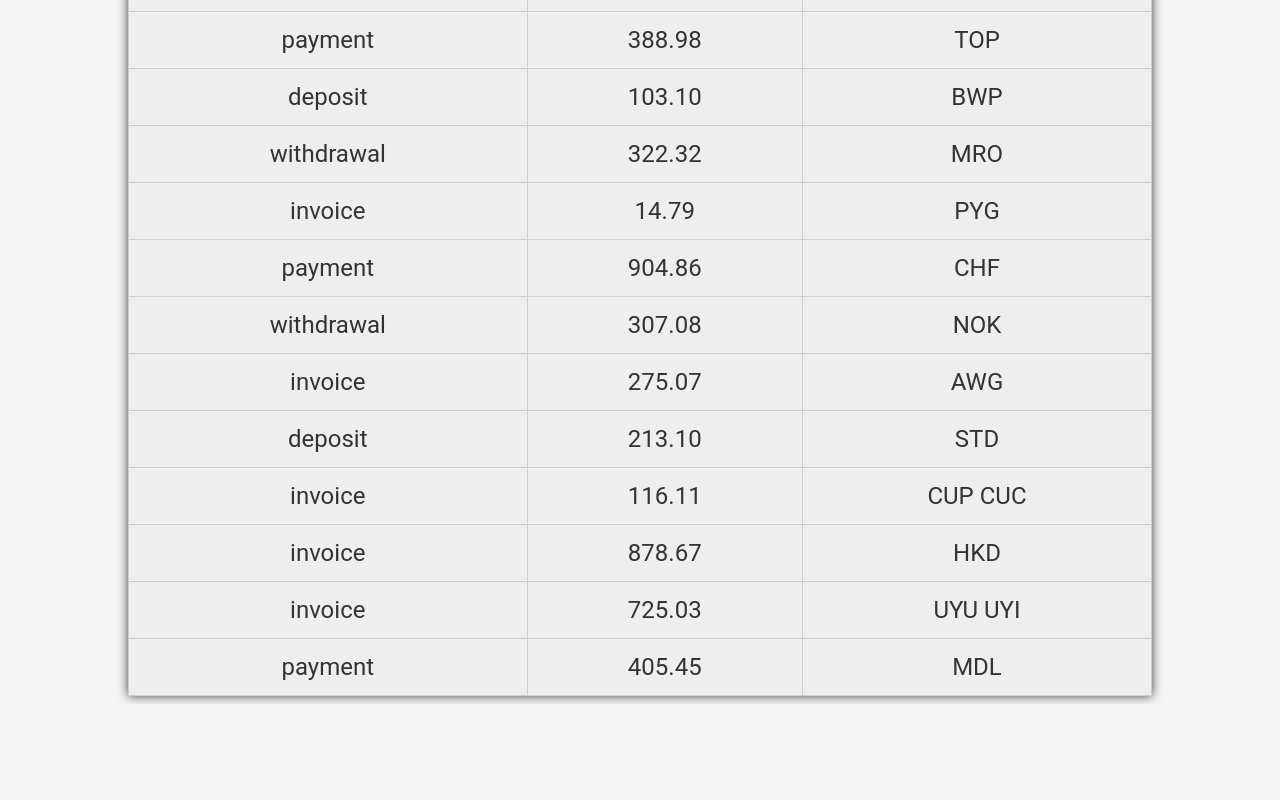
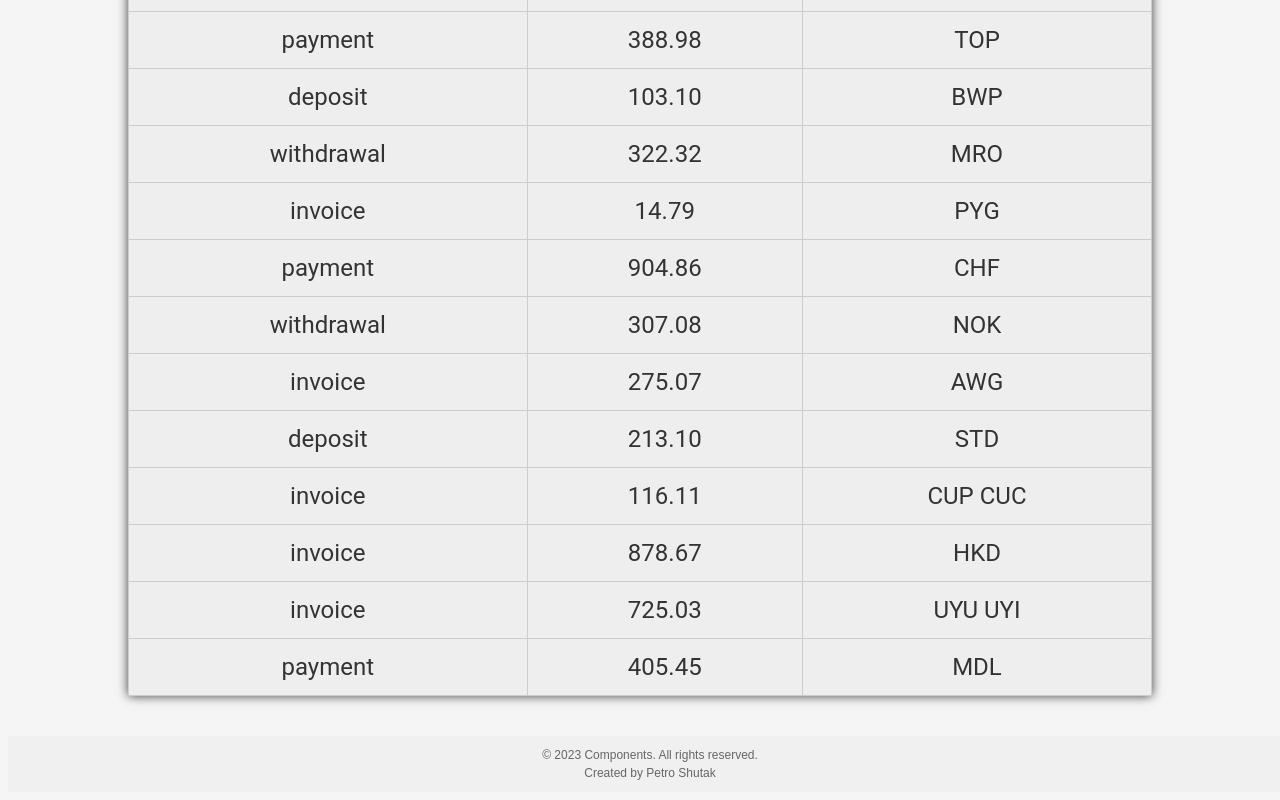
Before and after one commit to PetroShutak/goit-react-hw-01-components, a React (Create React App) app: page / in a window 1280 px wide. Shown: the part 1597-2397 px from the top of the page. Before the commit the page ends 2301 px from the top, so only its background shows below. Built offline with nearby package versions, Linux system fonts and the light colour scheme.

Commit message:
added footer

```diff
--- a/src/components/App.jsx
+++ b/src/components/App.jsx
@@ -2,6 +2,7 @@ import { Profile } from './Profile/Profile';
 import { Statistics } from './Statistics/Statistics';
 import { FriendList } from './FriendList/FriendList';
 import { TransactionHistory } from './TransactionHistory/TransactionHistory';
+import { Footer } from './Footer/Footer';
 import user from './data/user.json';
 import data from './data/data.json';
 import friends from './data/friends.json';
@@ -25,6 +26,7 @@ export const App = () => {
         <FriendList friends={friends} />
         <h1>"TransactionHistory"</h1>
         <TransactionHistory items={transactions} />
+        <Footer />
       </div>
     </div>
   );
--- /dev/null
+++ b/src/components/Footer/Footer.jsx
@@ -0,0 +1,17 @@
+import css from './Footer.module.css';
+import PropTypes from 'prop-types';
+
+export const Footer = () => {
+  return (
+    <div className={css.footer}>
+      <p>
+        © 2023 Components. All rights reserved. <br />
+        Created by Petro Shutak
+      </p>
+    </div>
+  );
+};
+
+Footer.propTypes = {
+  children: PropTypes.node,
+};
--- /dev/null
+++ b/src/components/Footer/Footer.module.css
@@ -0,0 +1,9 @@
+.footer {
+  margin-top: 40px;
+  width: 100%;
+  background-color: #f0f0f0;
+  padding: 10px;
+  text-align: center;
+  font-size: 12px;
+  color: #666;
+}
--- a/src/components/FriendList/FriendList.module.css
+++ b/src/components/FriendList/FriendList.module.css
@@ -3,6 +3,7 @@
   margin: 0;
   padding: 0;
   display: flex;
+  flex-wrap: wrap;
   gap: 40px;
   justify-content: center;
   background-color: beige;
--- a/src/components/FriendListItem/FriendListItem.jsx
+++ b/src/components/FriendListItem/FriendListItem.jsx
@@ -2,7 +2,9 @@ import PropTypes from 'prop-types';
 import css from './FriendListItem.module.css';
 
 export function FriendListItem({ avatar, name, isOnline }) {
-    const itemClassName = isOnline ? `${css.item} ${css.online}` : `${css.item} ${css.offline}`;
+  const itemClassName = isOnline
+    ? `${css.item} ${css.online}`
+    : `${css.item} ${css.offline}`;
   return (
     <li className={itemClassName}>
       <span className={isOnline ? css.statusOnline : css.statusOffline} />
@@ -16,4 +18,4 @@ FriendListItem.propTypes = {
   avatar: PropTypes.string.isRequired,
   name: PropTypes.string.isRequired,
   isOnline: PropTypes.bool.isRequired,
-}
+};
```
Lines whose indentation alone changed are shown as unchanged.
